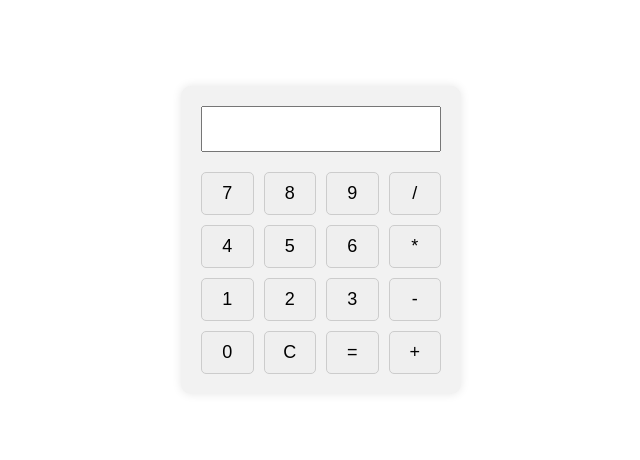
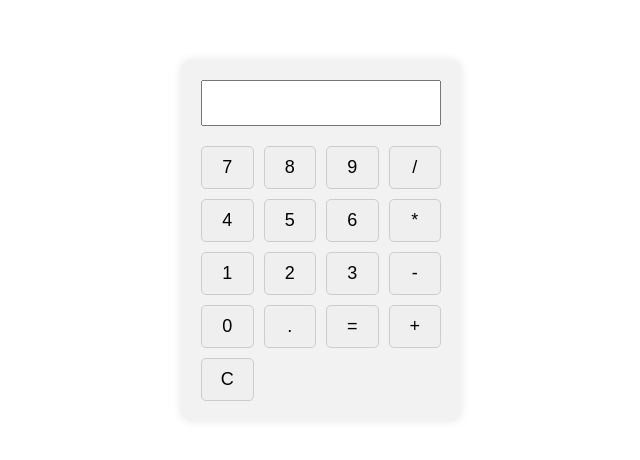
Before and after one commit to EdwinGuerreroCortez/Calculadora, a plain HTML site: page index.html in a window 1280 px wide. Shown: the part 160-620 px from the top of the page, without its empty margins (319-959 px from the left). Drawn offline with Linux system fonts and the light colour scheme.

Commit message:
Update index.html

```diff
--- a/index.html
+++ b/index.html
@@ -22,9 +22,10 @@
     <button id="btn3">3</button>
     <button id="btnrest">-</button>
     <button id="btn0">0</button>
-    <button id="btnC">C</button>
+    <button id="btnDot">.</button>
     <button id="btnIgual">=</button>
     <button id="btnMas">+</button>
+    <button id="btnC">C</button>
   </div>
 </body>
 </html>
```
